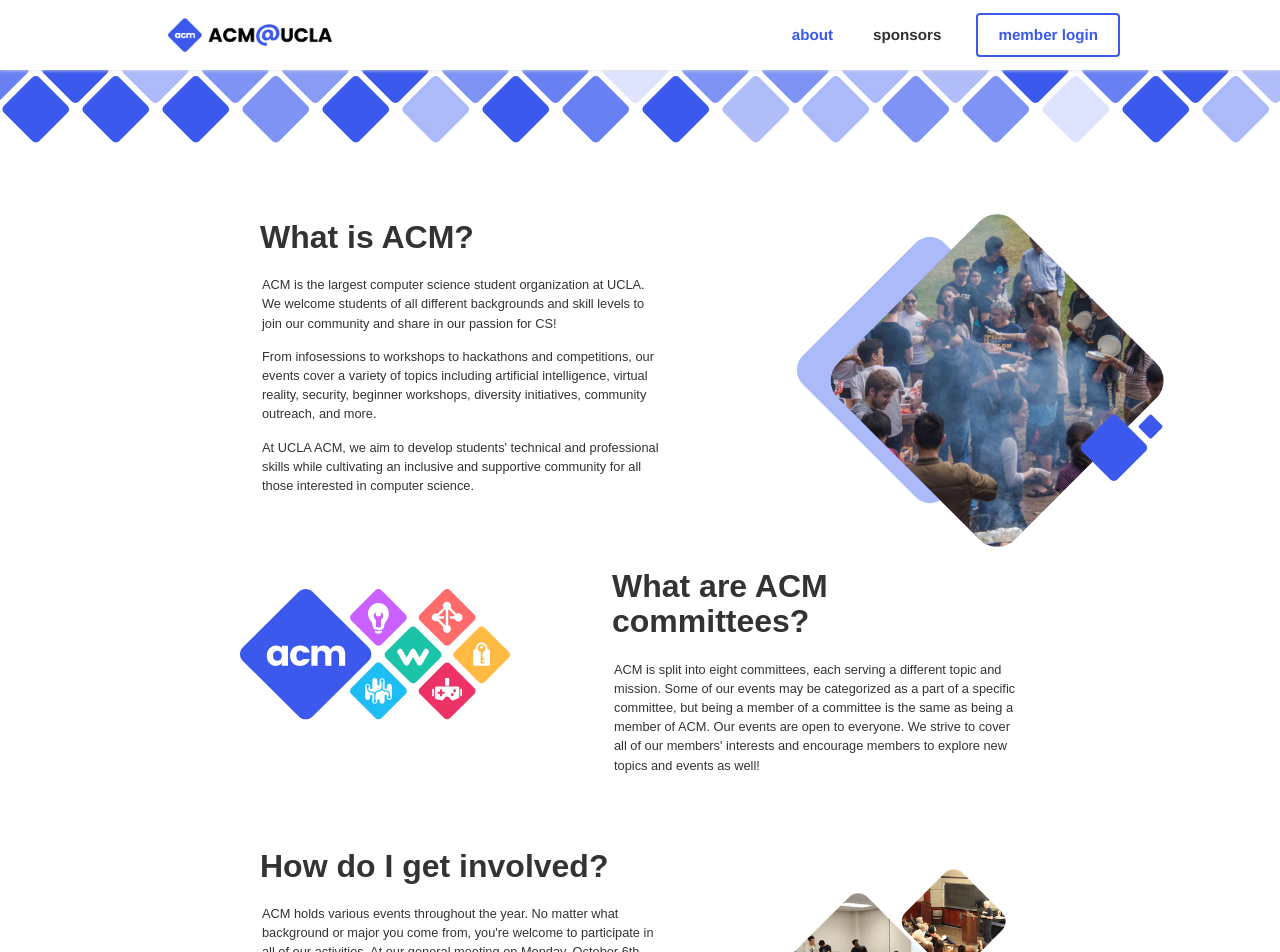
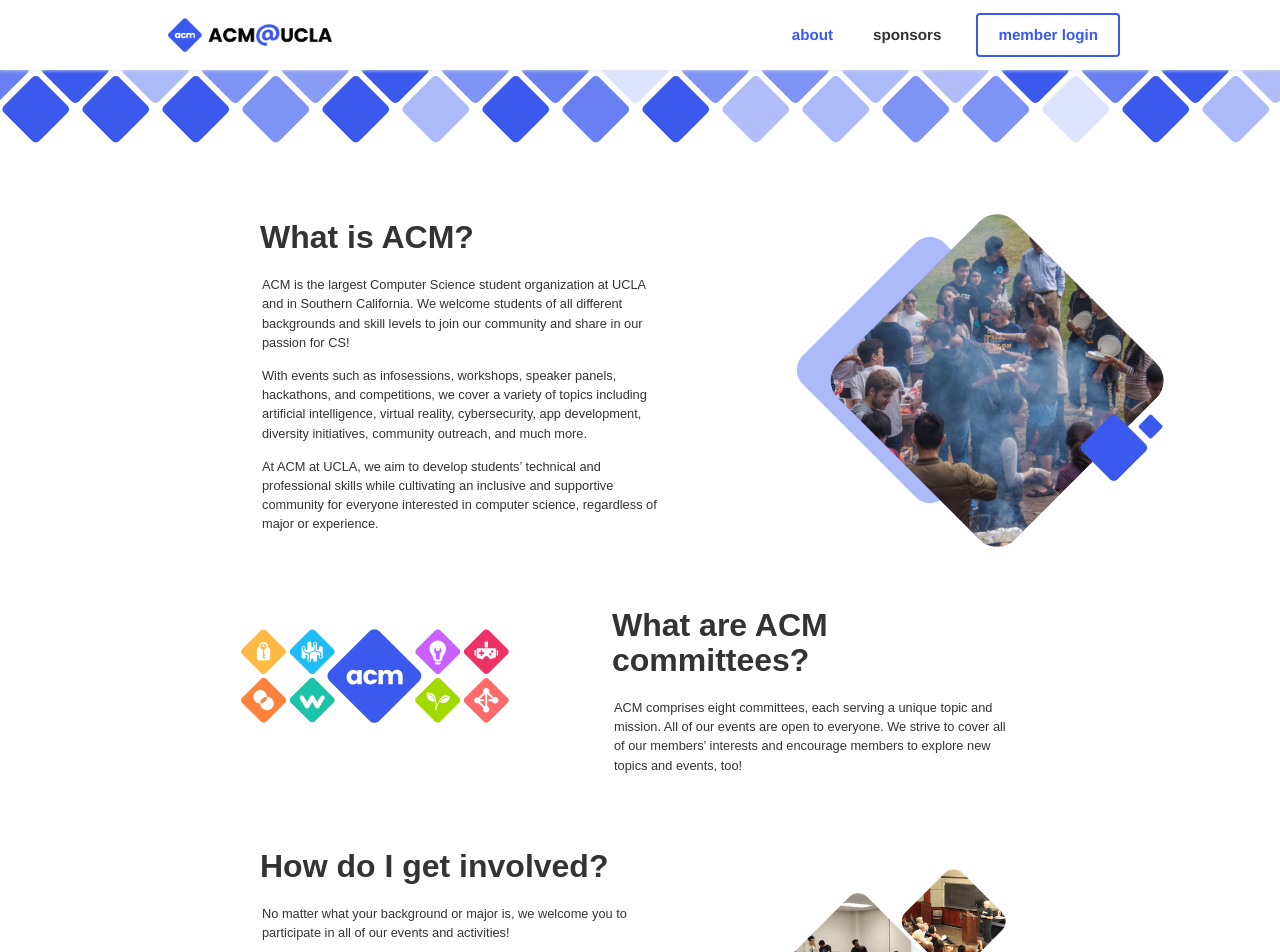
Before and after one commit to uclaacm/website, a React app: page /about in a window 1280 px wide. Shown: the top 952 px of the page. Built offline with nearby package versions, Linux system fonts and the light colour scheme; the HTML template or start-up script is replaced by a standard one.

Commit message:
Update About page blurbs and committee diagram

```diff
--- a/src/components/About/index.jsx
+++ b/src/components/About/index.jsx
@@ -21,18 +21,18 @@ export default class About extends React.Component {
 					</div>
 					<div className="text-section">
 						<h1>What is ACM?</h1>
-						<p className="half-size">ACM is the largest computer science student organization at UCLA. We welcome students of all different backgrounds and skill levels to join our community and share in our passion for CS!</p>
-						<p className="half-size">From infosessions to workshops to hackathons and competitions, our events cover a variety of topics including artificial intelligence, virtual reality, security, beginner workshops, diversity initiatives, community outreach, and more.</p>
-						<p className="half-size">At UCLA ACM, we aim to develop students' technical and professional skills while cultivating an inclusive and supportive community for all those interested in computer science.</p>
+						<p className="half-size">ACM is the largest Computer Science student organization at UCLA and in Southern California. We welcome students of all different backgrounds and skill levels to join our community and share in our passion for CS!</p>
+						<p className="half-size">With events such as infosessions, workshops, speaker panels, hackathons, and competitions, we cover a variety of topics including artificial intelligence, virtual reality, cybersecurity, app development, diversity initiatives, community outreach, and much more.</p>
+						<p className="half-size">At ACM at UCLA, we aim to develop students’ technical and professional skills while cultivating an inclusive and supportive community for everyone interested in computer science, regardless of major or experience.</p>
 					</div>
 				</div>
 				<div className="content-section right">
 					<div className="ornament image-ornament image-ornament-left">
-						<img src="/images/committee-diagram.svg" />
+						<img src="/images/acm_committees.svg" />
 					</div>
 					<div className="text-section">
 						<h1>What are ACM committees?</h1>
-						<p className="half-size">ACM is split into eight committees, each serving a different topic and mission. Some of our events may be categorized as a part of a specific committee, but being a member of a committee is the same as being a member of ACM. Our events are open to everyone. We strive to cover all of our members' interests and encourage members to explore new topics and events as well!</p>
+						<p className="half-size">ACM comprises eight committees, each serving a unique topic and mission. All of our events are open to everyone. We strive to cover all of our members’ interests and encourage members to explore new topics and events, too!</p>
 					</div>
 				</div>
 				<div className="content-section left">
@@ -41,7 +41,8 @@ export default class About extends React.Component {
 					</div>
 					<div className="text-section">
 						<h1>How do I get involved?</h1>
-						<p className="half-size">ACM holds various events throughout the year. No matter what background or major you come from, you're welcome to participate in all of our activities. At our general meeting on Monday, October 6th, we'll be covering how you can join as an official member, what topics our committees cover, and what we have planned for the upcoming year. To become a member, you should join <a href="https://members.uclaacm.com">the membership portal</a>. You can see events, get attendance points, and see a community-wide leaderboard. There might even be prizes!</p>
+						<p className="half-size">No matter what your background or major is, we welcome you to participate in all of our events and activities!</p>
+						<p className="half-size">To become a member and keep up with upcoming events, you should join <a href="https://members.uclaacm.com" target="_BLANK">the membership portal</a> and sign up for <a href="http://eepurl.com/c5pE6P" target="_BLANK">our weekly newsletter</a>. Signing up will keep you up to date with everything ACM, and earning points on the portal might even earn you a prize!</p>
 					</div>
 				</div>
 				<div className="content-section center" style={{marginBottom: '0px'}}>
```
Also changed, not shown: static/images/acm_committees.svg (added).
